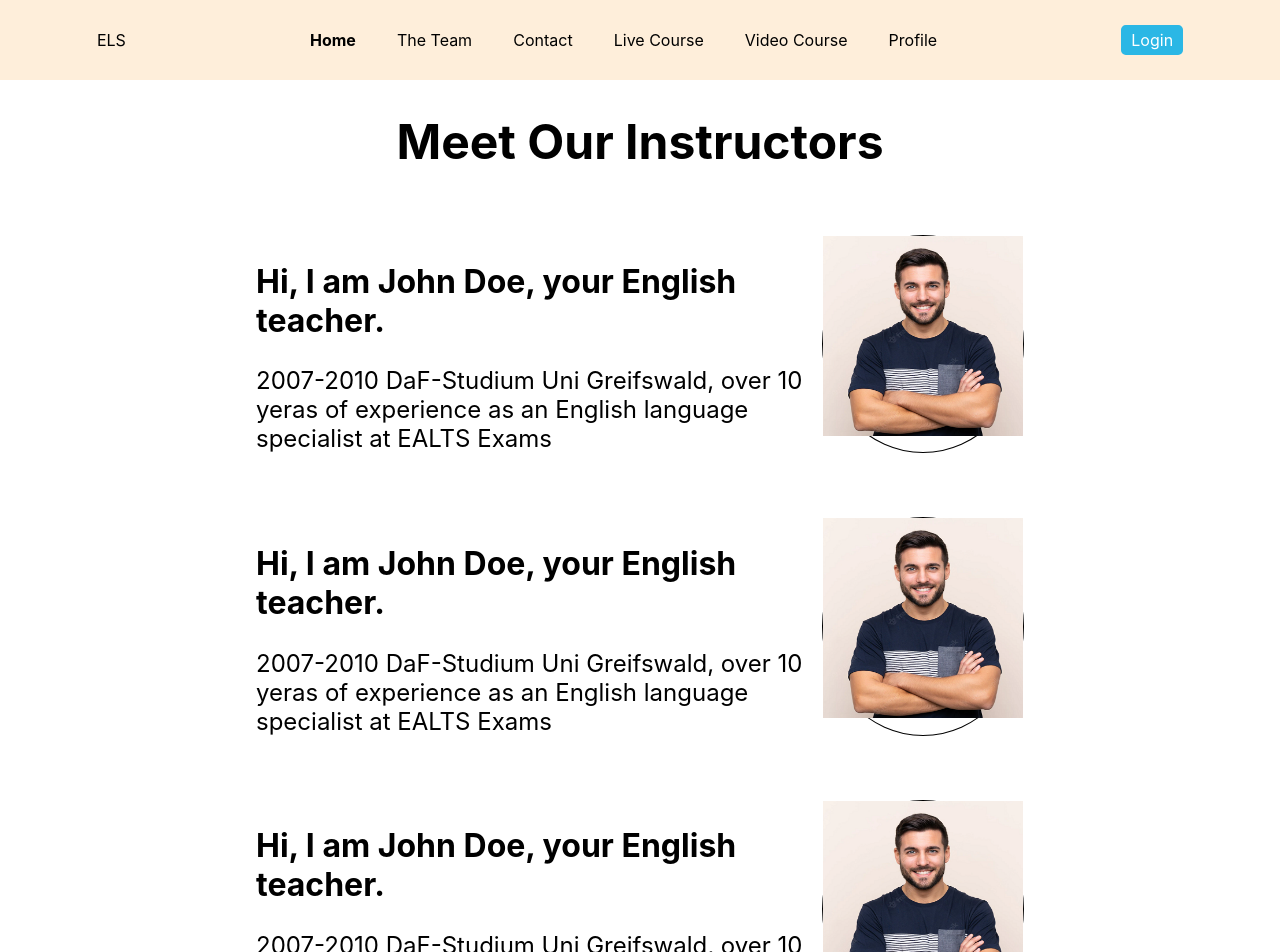
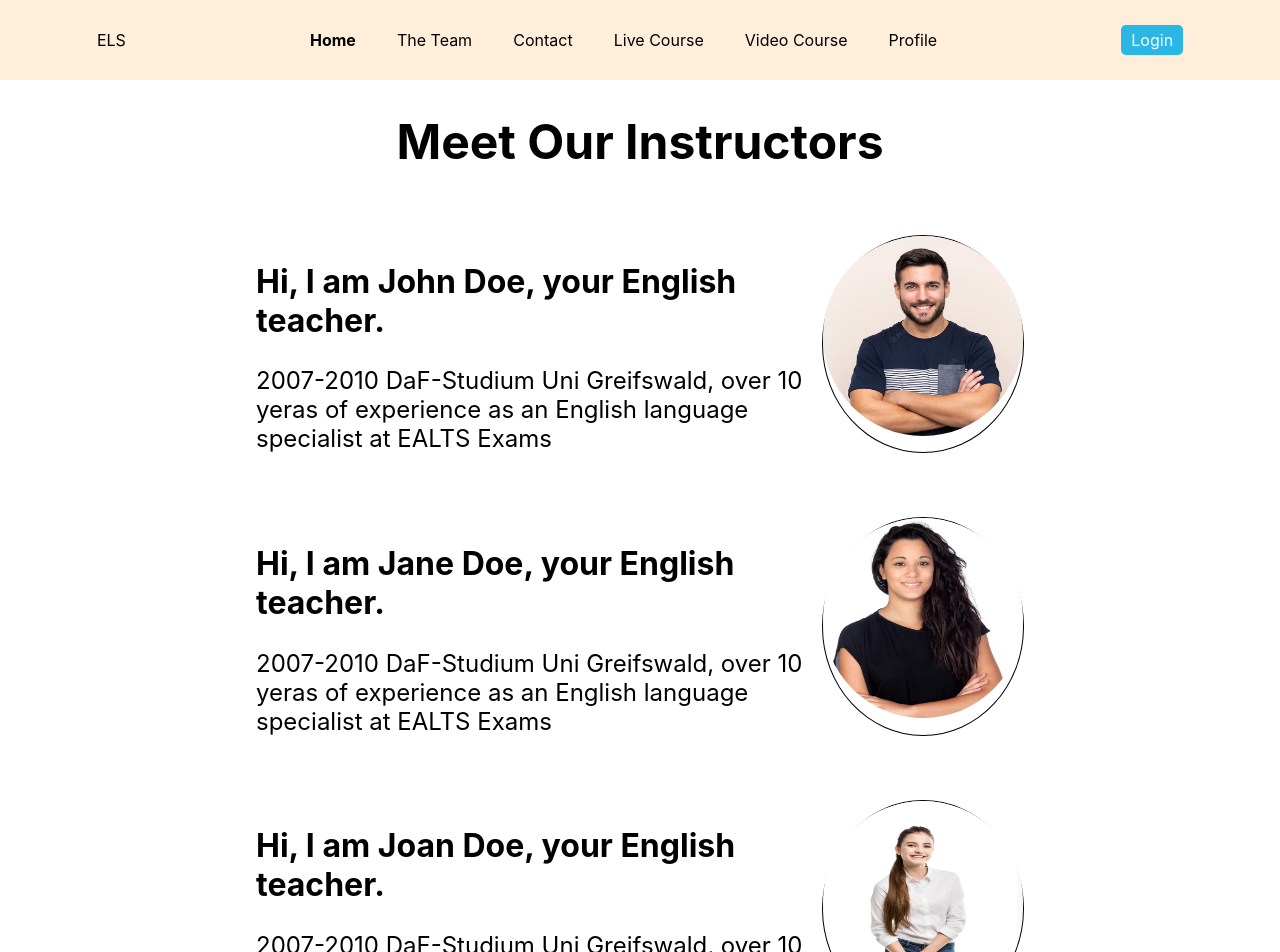
Before and after one commit to KristinaChausheva/softuni-react-exam, a React (Create React App) app: page /team in a window 1280 px wide. Shown: the top 952 px of the page. Built offline with nearby package versions, Linux system fonts and the light colour scheme; no server answers.

Commit message:
team page styling

```diff
--- a/src/pages/Team.jsx
+++ b/src/pages/Team.jsx
@@ -1,6 +1,8 @@
 import styles from "./Team.module.css"
 
 import person1 from "../assets/person1.png"
+import person2 from "../assets/person2.png"
+import person3 from "../assets/person3.png"
 
 function Team() {
   return (
@@ -25,7 +27,7 @@ function Team() {
       <div className={styles.instructor}>
         <div className={styles.text}>
           <h2 className={styles.h2}>
-            Hi, I am John Doe, your English teacher.
+            Hi, I am Jane Doe, your English teacher.
           </h2>
           <div className={styles.desc}>
             2007-2010 DaF-Studium Uni Greifswald, over 10 yeras of experience as
@@ -33,14 +35,14 @@ function Team() {
           </div>
         </div>
         <div className={styles.person}>
-          <img src={person1} alt="" className={styles.img} />
+          <img src={person2} alt="" className={styles.img} />
         </div>
       </div>
 
       <div className={styles.instructor}>
         <div className={styles.text}>
           <h2 className={styles.h2}>
-            Hi, I am John Doe, your English teacher.
+            Hi, I am Joan Doe, your English teacher.
           </h2>
           <div className={styles.desc}>
             2007-2010 DaF-Studium Uni Greifswald, over 10 yeras of experience as
@@ -48,7 +50,7 @@ function Team() {
           </div>
         </div>
         <div className={styles.person}>
-          <img src={person1} alt="" className={styles.img} />
+          <img src={person3} alt="" className={styles.img} />
         </div>
       </div>
     </div>
--- a/src/pages/Team.module.css
+++ b/src/pages/Team.module.css
@@ -2,6 +2,7 @@
   display: flex;
   flex-direction: column;
   align-items: center;
+  position: relative;
 }
 .h1 {
   font-size: 3em;
@@ -34,9 +35,13 @@
   border-radius: 50%;
   width: fit-content;
   height: auto;
+  position: relative;
+  z-index: 1;
 }
 
 .img {
   width: 200px;
   height: 200px;
+  border-radius: 50%;
+  z-index: -1;
 }
```
